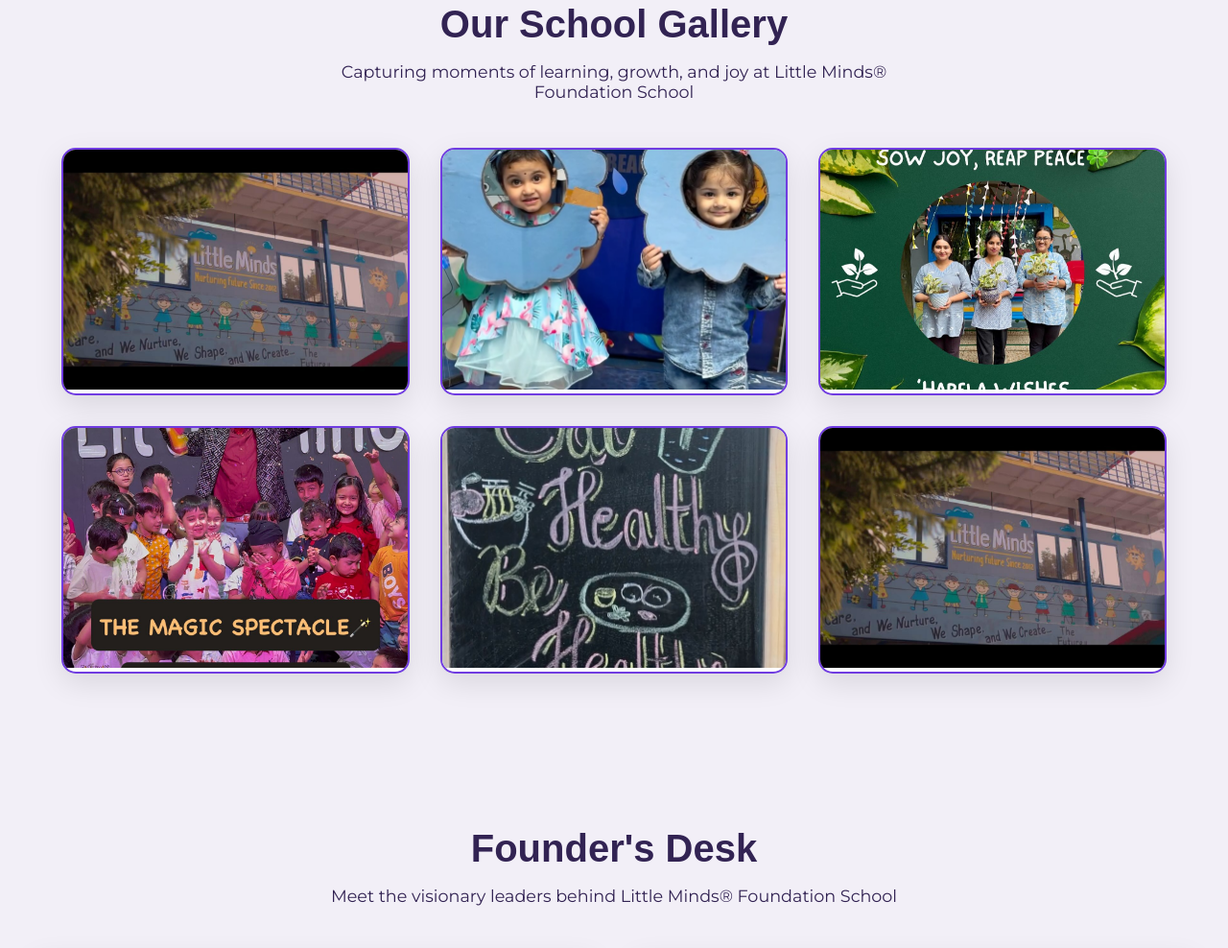
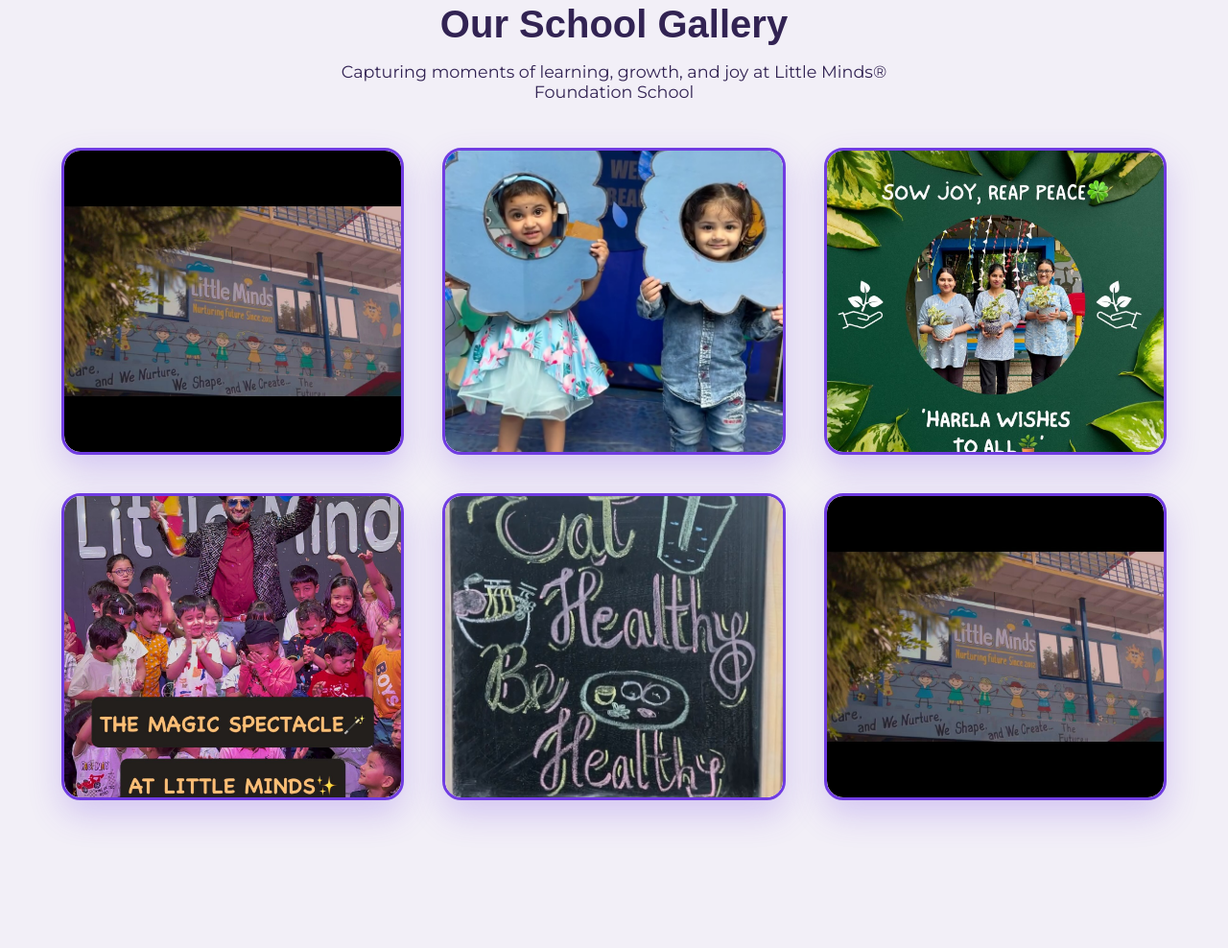
Before and after one commit to akshitupadhyay17/little-minds-website, a plain HTML site: page index.html in a window 1280 px wide. Shown: the part 960-1948 px from the top of the page at 96% size. Drawn offline with nearby package versions, Linux system fonts and the light colour scheme; a web font is replaced by a local one.

Commit message:
fixed changes

```diff
--- a/styles.css
+++ b/styles.css
@@ -589,90 +589,157 @@ section {
 }
 
 .gallery {
-    padding: 6rem 2rem 5rem 2rem; /* Increased top padding for proper spacing */
+    padding: 6rem 2rem 5rem 2rem;
     background: #f2eff7;
     position: relative;
     z-index: 2;
-    margin: 0 !important; /* Remove all margins */
-    margin-top: 0 !important; /* Specifically remove top margin */
+    margin: 0 !important;
+    margin-top: 0 !important;
 }
 
 /* Force proper section flow */
 .hero + .gallery {
     margin-top: 0 !important;
-    padding-top: 6rem !important; /* Adjust this value for desired spacing */
+    padding-top: 6rem !important;
 }
 
 .gallery-grid {
     display: grid;
     grid-template-columns: repeat(auto-fit, minmax(350px, 1fr));
-    gap: 2rem;
+    gap: 2.5rem; /* Slightly increased gap for better spacing */
     margin-top: 3rem;
 }
 
 .gallery-item {
     position: relative;
-    border-radius: 15px;
+    border-radius: 20px; /* Increased border radius for modern look */
     overflow: hidden;
-    box-shadow: 0 10px 30px rgba(0, 0, 0, 0.1);
-    transition: all 0.3s ease;
+    box-shadow: 0 15px 35px rgba(112, 60, 225, 0.15); /* Purple-tinted shadow */
+    transition: all 0.4s cubic-bezier(0.4, 0, 0.2, 1); /* Smoother easing */
     cursor: pointer;
     background: #ffffff;
-    border: 2px solid #703ce1;
+    border: 3px solid #703ce1; /* Slightly thicker border */
+    height: 320px; /* Fixed height for consistent card sizes */
+    backdrop-filter: blur(10px); /* Add glassmorphism effect */
 }
 
 .gallery-item:hover {
-    transform: translateY(-10px);
-    box-shadow: 0 20px 40px rgba(0, 0, 0, 0.15);
+    transform: translateY(-15px) scale(1.02); /* Enhanced hover effect */
+    box-shadow: 0 25px 50px rgba(112, 60, 225, 0.25); /* Stronger shadow */
     border-color: #a084e8;
 }
 
+/* Make image fill the entire card */
 .gallery-item img {
     width: 100%;
-    height: 250px;
+    height: 100%; /* Full height instead of fixed 250px */
     object-fit: cover;
-    transition: all 0.3s ease;
+    object-position: center; /* Ensure good centering */
+    transition: all 0.4s ease;
+    border-radius: 17px; /* Slightly smaller radius to fit within border */
 }
 
 .gallery-item:hover img {
-    transform: scale(1.1);
+    transform: scale(1.08); /* Slightly reduced scale for better effect */
+    filter: brightness(1.1) contrast(1.1); /* Enhanced image on hover */
 }
 
+/* Enhanced overlay design */
 .gallery-overlay {
     position: absolute;
     bottom: 0;
     left: 0;
     right: 0;
-    background: linear-gradient(transparent, rgba(0, 0, 0, 0.8));
-    color: white;
-    padding: 2rem;
+    background: linear-gradient(
+        to top,
+        rgba(112, 60, 225, 0.95) 0%,
+        rgba(112, 60, 225, 0.8) 40%,
+        rgba(112, 60, 225, 0.3) 70%,
+        transparent 100%
+    ); /* Beautiful purple gradient */
+    color: #f2eff7; /* Fixed text color */
+    padding: 2.5rem 2rem 1.5rem 2rem; /* Adjusted padding */
     transform: translateY(100%);
-    transition: all 0.3s ease;
+    transition: all 0.4s cubic-bezier(0.4, 0, 0.2, 1);
+    backdrop-filter: blur(8px); /* Add blur effect */
+    border-radius: 0 0 17px 17px; /* Match card border radius */
 }
 
 .gallery-item:hover .gallery-overlay {
     transform: translateY(0);
 }
 
+/* Fixed text colors */
 .gallery-overlay h3,
 .gallery-overlay p {
-    transition: color 0.3s ease;
+    color: #f2eff7; /* Base color */
+    transition: all 0.3s ease;
+    text-shadow: 0 2px 4px rgba(0, 0, 0, 0.3); /* Add text shadow for readability */
 }
 
 .gallery-item:hover .gallery-overlay h3,
 .gallery-item:hover .gallery-overlay p {
-    color: #703ce1;
+    color: #f2eff7; /* Keep the same color on hover */
+    text-shadow: 0 2px 8px rgba(0, 0, 0, 0.5); /* Enhanced shadow on hover */
 }
 
 .gallery-overlay h3 {
-    font-size: 1.3rem;
-    font-weight: 600;
-    margin-bottom: 0.5rem;
+    font-size: 1.4rem; /* Slightly larger heading */
+    font-weight: 700; /* Bolder weight */
+    margin-bottom: 0.8rem;
+    line-height: 1.3;
 }
 
 .gallery-overlay p {
-    font-size: 0.9rem;
-    opacity: 0.9;
+    font-size: 1rem; /* Increased from 0.9rem */
+    opacity: 0.95;
+    line-height: 1.5;
+    margin: 0;
+}
+
+/* Add a subtle shine effect */
+.gallery-item::before {
+    content: '';
+    position: absolute;
+    top: 0;
+    left: -100%;
+    width: 100%;
+    height: 100%;
+    background: linear-gradient(
+        90deg,
+        transparent,
+        rgba(255, 255, 255, 0.2),
+        transparent
+    );
+    transition: left 0.6s;
+    z-index: 1;
+}
+
+.gallery-item:hover::before {
+    left: 100%;
+}
+
+/* Ensure overlay content is above the shine effect */
+.gallery-overlay {
+    z-index: 2;
+}
+
+/* Add a subtle pulse animation for cards */
+@keyframes cardPulse {
+    0%, 100% {
+        box-shadow: 0 15px 35px rgba(112, 60, 225, 0.15);
+    }
+    50% {
+        box-shadow: 0 15px 35px rgba(112, 60, 225, 0.25);
+    }
+}
+
+.gallery-item {
+    animation: cardPulse 4s ease-in-out infinite;
+}
+
+.gallery-item:hover {
+    animation: none; /* Stop pulse on hover */
 }
 
 /* ===== FOUNDERS SECTION ===== */
@@ -1155,7 +1222,8 @@ section {
     background: rgba(255, 255, 255, 0.1);
     color: #fbe9ff;
     font-size: 0.85rem;
-    width: 120px;
+    width: 150px; /* Increased from 120px to 200px */
+    text-align: center;
 }
 
 .newsletter-form input::placeholder {
```
